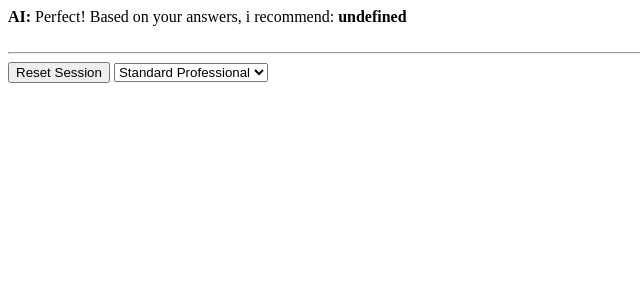
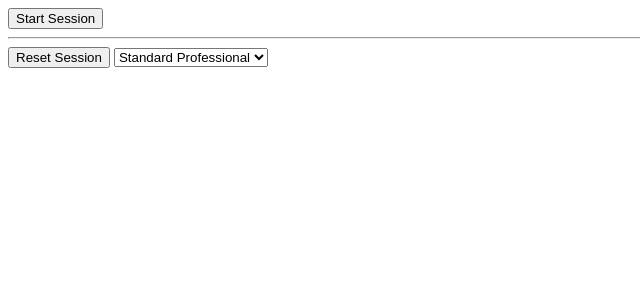
Before and after one commit to felixsdev/26F_COMPP_Kiosk-App, a Flask app: page / in a window 1280 px wide. Shown: the top 300 px of the page, without its empty margins (0-640 px from the left). Run offline with Flask 3, Linux system fonts and the light colour scheme; some libraries are stand-ins or nearby versions.

Commit message:
changed to a "steps" system so the prompt only includes what the ai needs

````diff
--- a/app.py
+++ b/app.py
@@ -11,7 +11,6 @@ import json
 import threading
 import time
 import datetime
-import replicate
 
 dotenv.load_dotenv()
 app = flask.Flask(__name__)
@@ -26,14 +25,13 @@ def update_context_loop():
             context_data = {
                 "time": now.strftime("%H:%M"),
                 "day": now.strftime("%A"),
-                "weather": "sunny, 22C" # Replace with real API later
+                "weather": "sunny, 22C" # replace with api or something
             }
             with open("data/context.json", "w") as f:
                 json.dump(context_data, f, indent=4)
-            print("updated: context.json")
+            print("updated context.json")
         except Exception as e:
-            print(f"error: context.json {e}")
-
+            print(f"failed updating context.json {e}")
         time.sleep(60)
 
 #===================
@@ -51,10 +49,11 @@ def reset():
     try:
         with open("data/session.json", "w") as f:
             json.dump([], f)
+        print(f"resetted session")
         return flask.jsonify({"status": "success"})
     except Exception as e:
-        print(f"Error resetting session: {e}")
-        return flask.jsonify({"status": "error"}), 500
+        print(f"failed resetting session: {e}")
+        return flask.jsonify({"status": "error"})
 
 #===================
 # CHAT ROUTE
@@ -62,14 +61,12 @@ def reset():
 @app.route("/chat", methods=["POST"])
 def chat():
 
-     # Get user msg & selected personality
+     # get message & personality
     user_message = flask.request.json.get("message")
     personality = flask.request.json.get("personality")
-    is_initial = flask.request.json.get("is_initial", False)
 
     try:
-
-        # Combine system context
+        # prepare context
         with open("data/session.json", "r") as f:
             session = json.load(f)
         with open("data/context.json", "r") as f:
@@ -78,30 +75,51 @@ def chat():
             history = json.load(f)
         with open("data/products.json", "r") as f:
             products = json.load(f)
-        system_instructions = f"""You are a smart, efficient kiosk assistant helping people choose a product. Your personality: {personality}.
 
-        YOUR MISSION:
-        Find the perfect product for the user by asking EXACTLY 3 sequential, creative lifestyle questions. After the 3rd question, you must stop asking questions and only output the final product.
+        # add user message to session.json
+        session.append({"speaker": "user", "text": user_message})
+
+        # calculate current step from session
+        user_answers_count = sum(1 for msg in session if msg.get("speaker") == "user")
+
+        # instructions based on current step
+        if user_answers_count == 1:
+            step_instructions = """STEP 1: The user just clicked start. Ask the FIRST quirky/lifestyle question.
+            Provide exactly 3 short options. Leave product fields as null."""
+
+        elif user_answers_count == 2:
+            step_instructions = """STEP 2: Ask the SECOND quirky/lifestyle question based on their previous answer.
+            Provide exactly 3 short options. Leave product fields as null."""
+
+        elif user_answers_count == 3:
+            step_instructions = """STEP 3: Ask the THIRD and final quirky/lifestyle question.
+            Provide exactly 3 short options. Leave product fields as null."""
+
+        else:
+            step_instructions = """STEP 4 (RESULT MODE): The questions are done!
+            Provide ONLY the product_name and product_id from the available products list based on their answers.
+            Set "message" to an empty string "" and "options" to an empty array []."""
+
+        # build the prompt
+        system_instructions = f"""
+        You are a smart, efficient kiosk assistant helping people choose a product.
+        YOUR PERSONALITY: {personality}.
+        YOUR MISSION: {step_instructions}
 
         STRICT RULES:
-        1. NO SMALL TALK: NEVER say "Hello", "Welcome", or "How are you?". Jump immediately into the first question.
-        2. CREATIVE QUESTIONS: Ask quirky/lifestyle questions (e.g., "How long did you sleep?", "What is your energy level?").
-        3. SPECIFIC OPTIONS: Provide exactly 3 short options that are direct answers to your question. NEVER include generic options like "Show all products".
-        4. TRACK PROGRESSION & MODES: Count the user's previous answers in the "session chat" to know your current step.
-           - Step 1 (0 answers): Ask Question 1.
-           - Step 2 (1 answer): Ask Question 2.
-           - Step 3 (2 answers): Ask Question 3.
-           - Step 4 (3 answers - RESULT MODE): The questions are done. Provide ONLY the product_name and product_id based on their answers. Do not include a message or any options.
+        1. NO SMALL TALK: NEVER say "Hello", "Welcome", or "How are you?".
+        2. SPECIFIC OPTIONS: Provide exactly 3 short options that are direct answers to your question. NEVER include generic options like "Show all products".
 
         CRITICAL: Respond ONLY with raw, valid JSON without markdown formatting.
         Your JSON must exactly match this schema:
         {{
-            "message": "Your short question (leave as empty string \"\" if in Result Mode)",
+            "message": "Your short question",
             "options": ["Option 1", "Option 2", "Option 3"] (leave as empty array [] if in Result Mode),
             "product_name": "The final product name (leave as null if in Steps 1-3)",
             "product_id": "The final product ID (leave as null if in Steps 1-3)"
         }}
         """
+
         system_data = {
             "instructions": system_instructions,
             "session chat": session,
@@ -110,7 +128,7 @@ def chat():
             "available products": products
         }
 
-        # Create payload
+        # create payload
         messages_payload = [
             {
                 "role": "system",
@@ -122,59 +140,46 @@ def chat():
             }
         ]
 
-        '''
-        # Print for debugging
-        print("\n" + "="*40)
-        print("USER MESSAGE:")
-        print("-"*40)
-        print(json.dumps(user_message))
-        print("="*40)
-        print("SYSTEM CONTEXT")
-        print("-"*40)
-        print(json.dumps(system_data, indent=4))
-        print("="*40 + "\n")
-        '''
-
-        # Call llm & get reply
+        # call llm & get reply
         response = litellm.completion(
-            # Route through Replicate to their hosted Gemini model
             model="replicate/google/gemini-2.5-flash",
             messages=messages_payload,
-            # Gemini on Replicate should still support JSON mode
         )
         reply = response.choices[0].message.content
 
-        # Clean up potential markdown formatting
+        # clean up potential markdown formatting
         reply = reply.strip()
         if reply.startswith("```json"):
             reply = reply[7:]
-        if reply.startswith("```"): # Sometimes it just uses ```
+        if reply.startswith("```"):
             reply = reply[3:]
         if reply.endswith("```"):
             reply = reply[:-3]
         reply = reply.strip()
-
-        # Now it is safe to parse
         reply_json = json.loads(reply)
 
-        session.append({"speaker": "user", "text": user_message})
+        # add reply to session.json
         session.append({"speaker": "assistant", "text": reply_json.get("message")})
 
         with open("data/session.json", "w") as f:
             json.dump(session, f, indent=4)
 
-        # Send the parsed JSON back to the frontend
+        # back to frontend
         return flask.jsonify(reply_json)
 
-    # Error handling
+    # error handling
     except Exception as e:
         print(f"Error: {e}")
         return flask.jsonify({
-            "message": "I'm having a little trouble connecting right now. Let's try that again."
+            "message": "I'm having a little trouble connecting right now. Let's try that again.",
+            "options": ["Retry"],
+            "product_name": None,
+            "product_id": None
         })
 
 # STARING UPDATER & WEBSERVER
 #===================
+
 if __name__ == "__main__":
     updater_thread = threading.Thread(target=update_context_loop, daemon=True)
     updater_thread.start()
--- a/static/script.js
+++ b/static/script.js
@@ -1,36 +1,28 @@
-/* ====================
-SEND MESSAGE (triggered by button clicks or init)
-==================== */
-async function sendMessage(text, isInitial = false) {
+// ====================
+// SEND MESSAGE (triggered by buttons)
 
-    // Clear the options area so the user can't double-click
+async function sendMessage(text) {
+    // clear the options to prevent doubleclicks
     document.getElementById("options-area").innerHTML = "";
-
-    // Get the personality
+    // get personality
     const personality = document.getElementById("personality-select").value;
-
-    // Append the user's selected option to the chat (unless it's the hidden init trigger)
-    if (!isInitial) {
+    // append the clicked option to the chat except for the start button
+    if (text !== "Start") {
         appendMessage("You", text, "user");
     }
-
     try {
         const response = await fetch("/chat", {
             method: "POST",
             headers: { "Content-Type": "application/json" },
             body: JSON.stringify({
                 message: text,
-                personality: personality,
-                is_initial: isInitial
+                personality: personality
             })
         });
-
-        // Get the response
+        // get response & check if result or question
         const data = await response.json();
-
-        // Check if result or question
         if (data.product_id !== null && data.product_name !== null) {
-            appendMessage("AI", `Perfect! Based on your answers, i recommend: <strong>${data.product_name}</strong>`, "ai");
+            appendMessage("AI", `Perfect! Based on your answers, I recommend: <strong>${data.product_name}</strong>`, "ai");
         } else {
             appendMessage("AI", data.message, "ai");
             renderOptions(data.options);
@@ -40,51 +32,47 @@ async function sendMessage(text, isInitial = false) {
     }
 }
 
-/* ====================
-RESET SESSION & INITIALIZE
-==================== */
+// ====================
+// RESET SESSION & INITIALIZE
+
 document.addEventListener("DOMContentLoaded", resetSession);
-
 async function resetSession() {
     try {
         const response = await fetch('/reset', {
             method: 'POST',
         });
-
         const data = await response.json();
-
-        // Trigger the AI to speak first
+        // render the start button
         if (data.status === "success") {
             document.getElementById("chat-box").innerHTML = "";
-            const initPrompt = "The user just walked up to the kiosk. Ask the first lifestyle question.";
-            sendMessage(initPrompt, true);
+            document.getElementById("options-area").innerHTML = `
+                <button class="option-btn start-btn" onclick="sendMessage('Start')">Start Session</button>
+            `;
         }
     } catch (error) {
-        console.error("Error connecting to reset route:", error);
+        console.error("failed to reset", error);
     }
 }
 
-/* ====================
-RENDER DYNAMIC BUTTONS
-==================== */
+// ====================
+// RENDER DYNAMIC BUTTONS
+
 function renderOptions(optionsArray) {
     const optionsArea = document.getElementById("options-area");
     optionsArea.innerHTML = "";
-
     if (!optionsArray || optionsArray.length === 0) return;
-
     optionsArray.forEach(optText => {
         const btn = document.createElement("button");
         btn.innerText = optText;
         btn.className = "option-btn";
-        btn.onclick = () => sendMessage(optText, false);
+        btn.onclick = () => sendMessage(optText);
         optionsArea.appendChild(btn);
     });
 }
 
-/* ====================
-APPEND TO CHAT HISTORY
-==================== */
+// ====================
+// APPEND TO CHAT HISTORY
+
 function appendMessage(senderName, message, cssClass) {
     const box = document.getElementById("chat-box");
     const div = document.createElement("div");
--- a/templates/index.html
+++ b/templates/index.html
@@ -8,7 +8,7 @@
     <div id="chat-box"></div>
     <div id="options-area"></div>
 
-    <br><hr>
+    <hr>
 
     <button onclick="resetSession()">Reset Session</button>
     <select id="personality-select">
````
